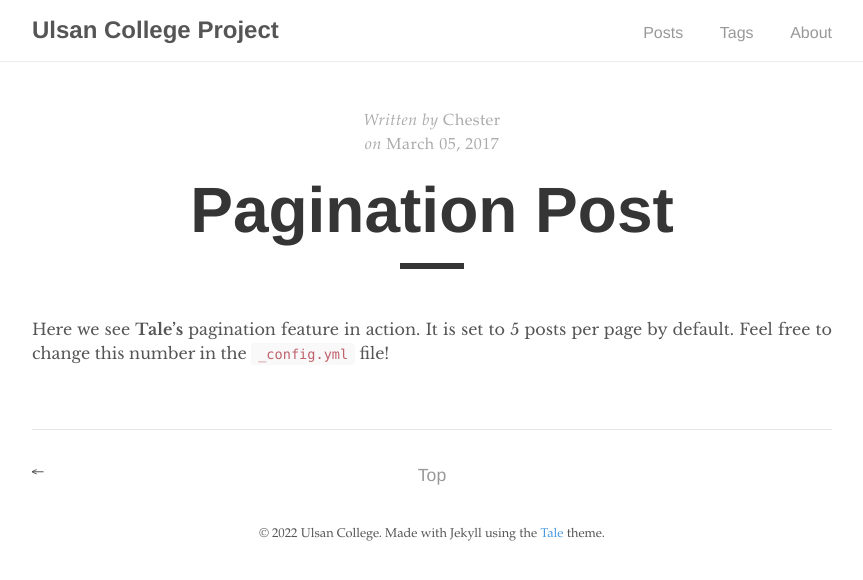
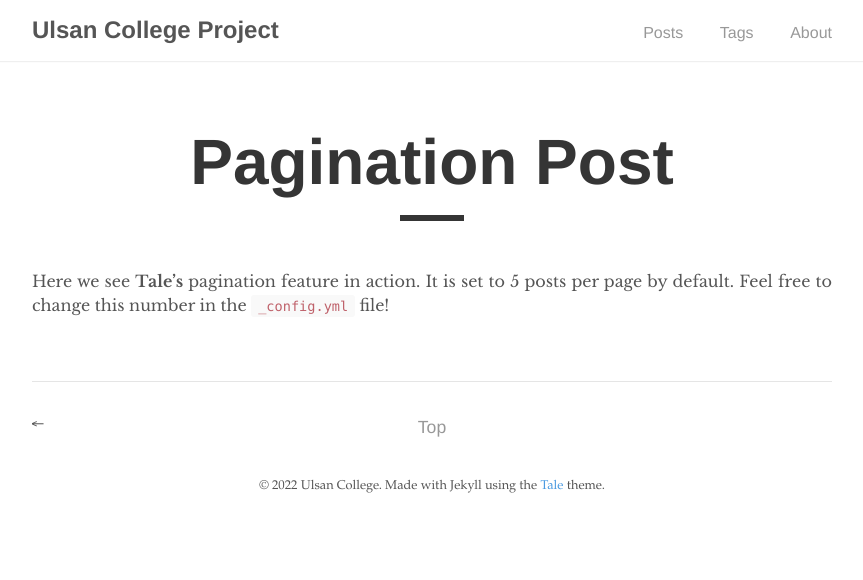
Before and after one commit to UC1973/uc1973.github.io, a Jekyll site: the page built from _posts/2017-03-05-pagination-post.md, in a window 1280 px wide. Shown: the top 580 px of the page, without its empty margins (208-1071 px from the left). Built offline with Jekyll 4.4.1, drawn with Linux system fonts in a browser that asks for light colours.

Commit message:
2nd modify

```diff
--- a/_layouts/post.html
+++ b/_layouts/post.html
@@ -3,7 +3,7 @@ layout: default
 ---
 
 <div class="post">
-  <div class="post-info">
+  <!-- <div class="post-info">
     <span>Written by</span>
     {% if page.author %}
         {{ page.author }}
@@ -15,7 +15,7 @@ layout: default
       <br>
       <span>on&nbsp;</span><time datetime="{{ page.date }}">{{ page.date | date: "%B %d, %Y" }}</time>
     {% endif %}
-  </div>
+  </div> -->
 
   <h1 class="post-title">{{ page.title }}</h1>
   <div class="post-line"></div>
```
